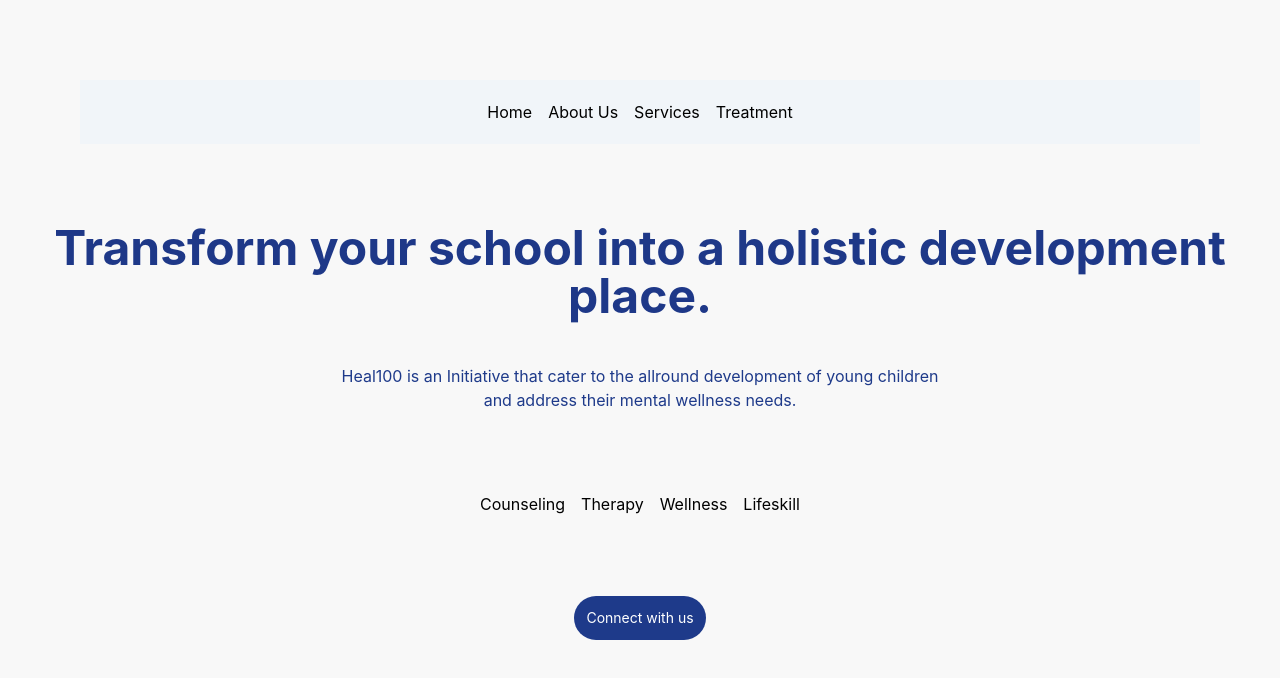
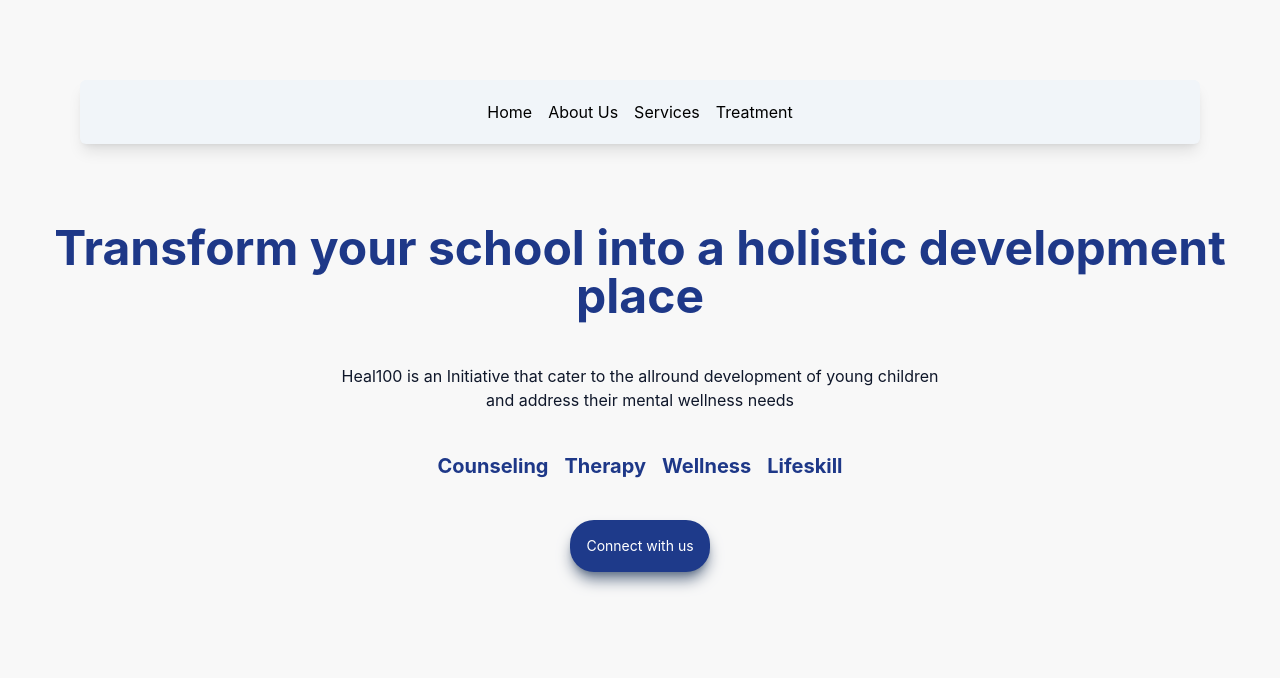
Before and after one commit to warlockM/test, a Next.js app in the folder design/: page / in a window 1280 px wide. Shown: the top 678 px of the page. Built offline with nearby package versions, Linux system fonts and the light colour scheme.

Commit message:
Design Changes

```diff
--- a/design/pages/index.js
+++ b/design/pages/index.js
@@ -3,27 +3,31 @@
 import styles from '../styles/Home.module.css'
 
 export default function Home() {
+
+    function onClickHandler() {
+        alert("clicked");
+    }
   return (
-    <div class = "container">
+    <div class = "container m-auto">
       <Head>
         <title>Create Next App</title>
         <meta name="description" content="Generated by create next app" />
         <link rel="icon" href="/favicon.ico" />
       </Head>
-      <div class="m-20 flex place-content-center space-x-4 bg-slate-100 p-5">
+          <div class="m-20 flex place-content-center space-x-4 bg-slate-100 p-5 shadow-lg rounded-md">
           <div>Home</div>
           <div>About Us</div>
           <div>Services</div>
           <div>Treatment</div>
           </div>
           <h1 className="text-5xl text-[#1E3888] font-bold m-11 text-center letter-spacing: -0.05em">
-        Transform your school into a holistic development place.
+        Transform your school into a holistic development place
         </h1>
 
-      <h3 class="text-blue-900 text-center">Heal100 is an Initiative that cater to the allround development of young children </h3>
-      <h3 class="text-blue-900 text-center">and address their mental wellness needs.</h3>
+      <h3 class="text-slate-900 text-center">Heal100 is an Initiative that cater to the allround development of young children </h3>
+      <h3 class="text-slate-900 text-center">and address their mental wellness needs</h3>
 
-          <div class="m-20 flex place-content-center space-x-4">
+          <div class="m-10 flex place-content-center space-x-4 text-xl font-bold text-[#1E3888]">
           <div>Counseling</div>
           <div>Therapy</div>
           <div>Wellness</div>
@@ -31,7 +35,7 @@
 </div>
 
 <div class = "flex place-content-center">
-  <button class = "bg-blue-900 text-white text-sm rounded-3xl p-3">Connect with us</button>
+  <button class = "bg-blue-900 text-white text-sm rounded-3xl p-4 shadow-lg shadow-slate-500" onClick={onClickHandler}>Connect with us</button>
   </div>
     </div>
   )
--- a/design/styles/globals.css
+++ b/design/styles/globals.css
@@ -3,8 +3,8 @@
 @tailwind utilities;
 html,
 body {
-  //padding: 20;
-  //margin: 20;
+  padding: 20;
+  margin: 20;
   font-family: -apple-system, BlinkMacSystemFont, Segoe UI, Roboto, Oxygen,
     Ubuntu, Cantarell, Fira Sans, Droid Sans, Helvetica Neue, sans-serif;
 }
@@ -27,11 +27,3 @@
     background: #f8f8f8;
   }
 }
-
-.conbutton {
-  position: absolute;
-  width: 179px;
-  height: 52px;
-  left: 631px;
-  top: 557px;
-}
```
